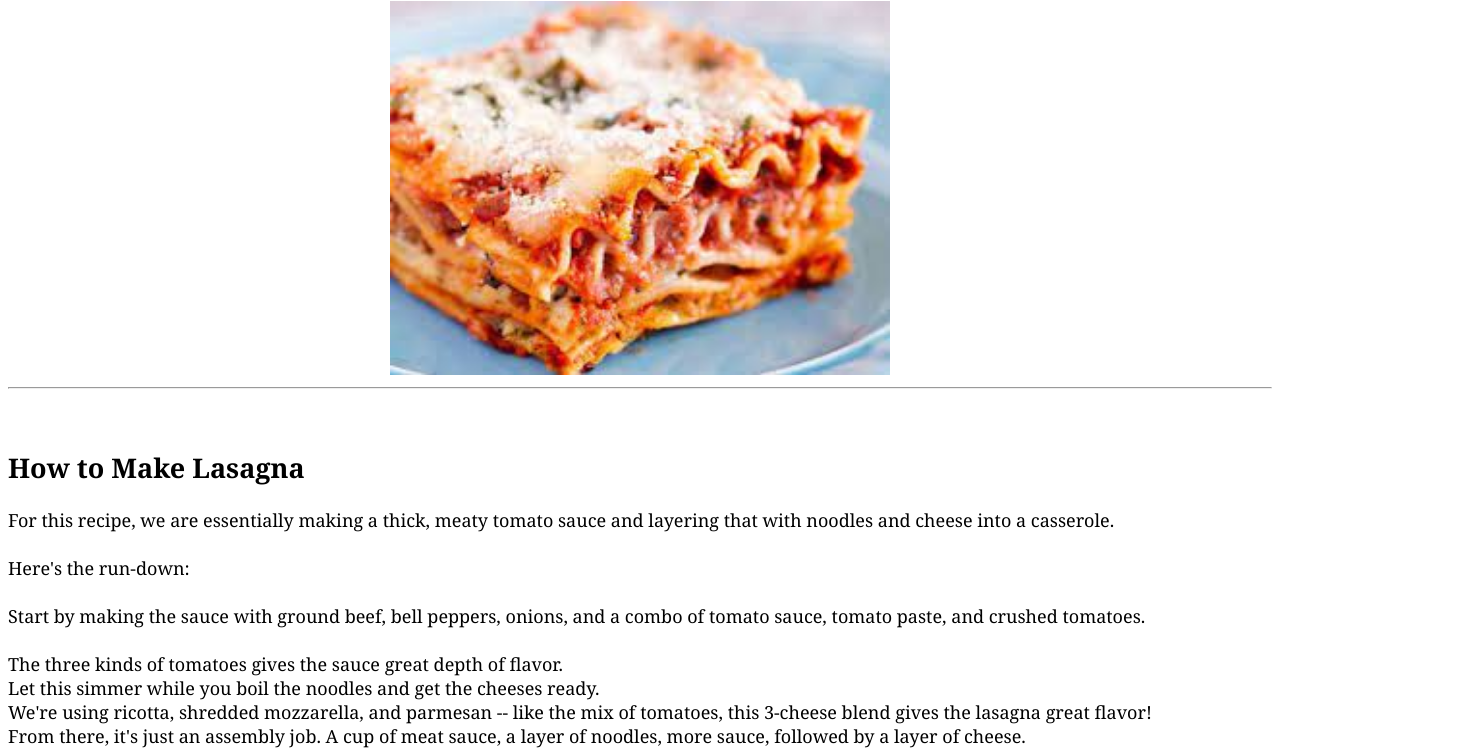
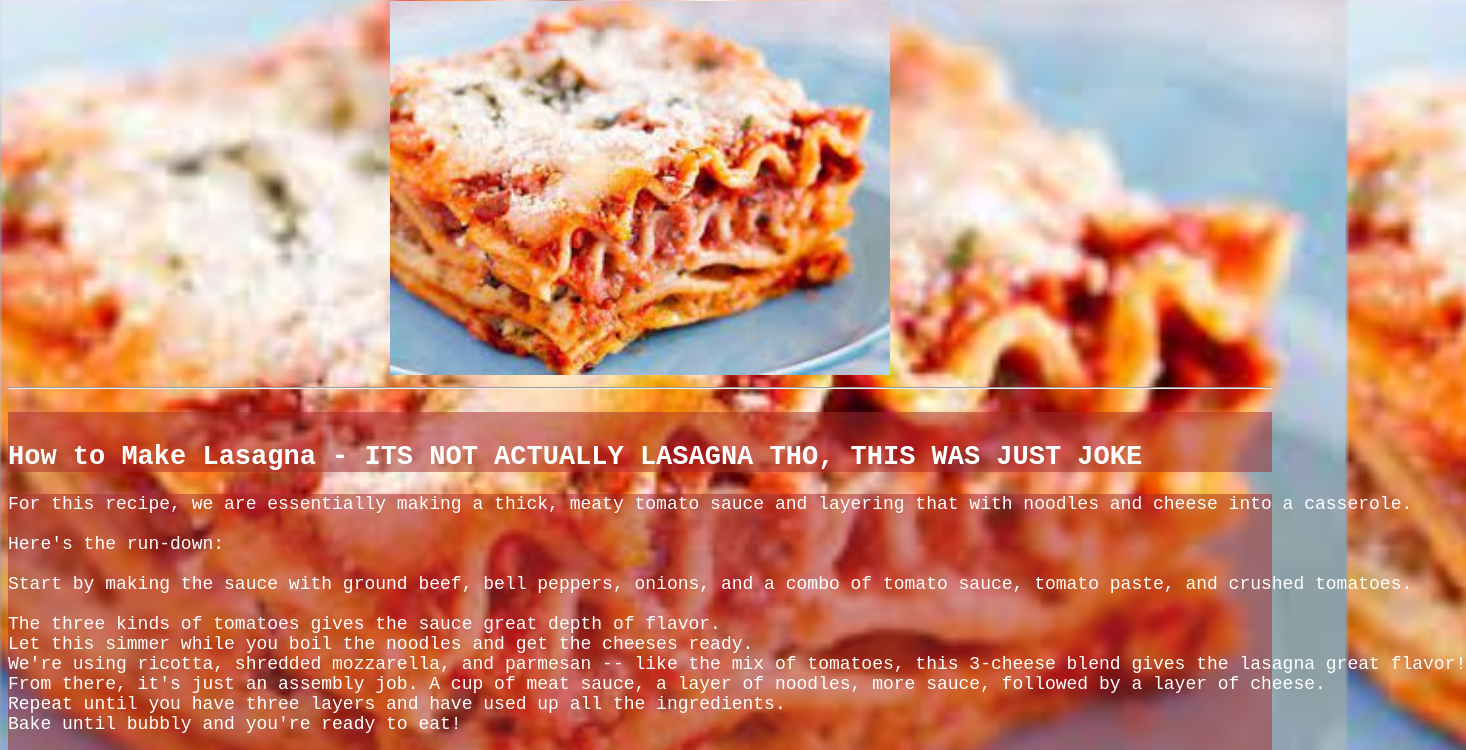
Before and after one commit to shivmurjani/recipes, a plain HTML site: page dish/lasagna.html in a window 1280 px wide. Shown: the part 79-829 px from the top of the page, 1466 px wide, since content can reach past the window. Drawn offline with Linux system fonts and the light colour scheme.

Commit message:
updated internal css for lasagna

```diff
--- a/dish/lasagna.html
+++ b/dish/lasagna.html
@@ -6,12 +6,23 @@
     <title>Lasagna</title>
 
     <style>
+        .body{
+            background-image:url(../images/lasagna.jpeg);
+            background-size: cover;
+            background-size:cover;
+        }
+        .content-bg{
+            background-color: rgb(165, 42, 42,0.5);
 
+            color: white;
+            font-family: 'Courier New', Courier, monospace;
+        }
     </style>
 
 
 </head>
-<body>
+<body class = "body">
+
     <center>
         <h1>
             Lasagna
@@ -22,9 +33,9 @@
         <br><hr>
     </center>
     <pre style="font-size: large; font-family: Cambria, Cochin, Georgia, Times, 'Times New Roman', serif;"">
-<h2>
-How to Make Lasagna
-</h2>For this recipe, we are essentially making a thick, meaty tomato sauce and layering that with noodles and cheese into a casserole.
+<h2 class="content-bg">
+How to Make Lasagna - ITS NOT ACTUALLY LASAGNA THO, THIS WAS JUST JOKE
+</h2><pre class ="content-bg">For this recipe, we are essentially making a thick, meaty tomato sauce and layering that with noodles and cheese into a casserole.
 
 Here's the run-down:
 
```
